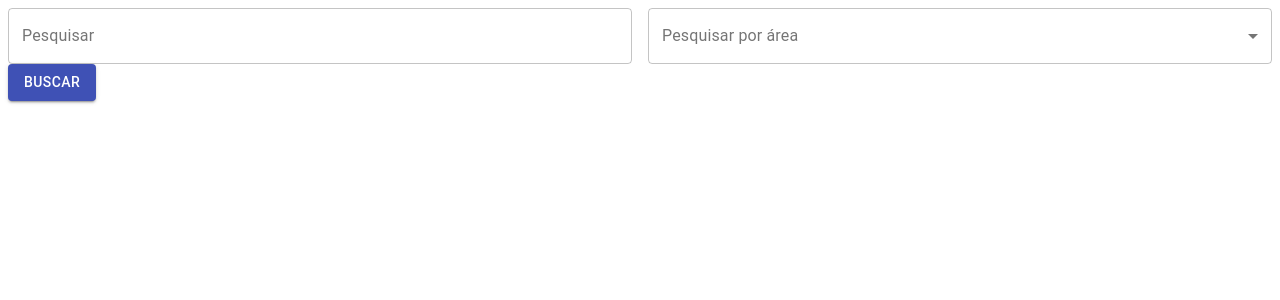
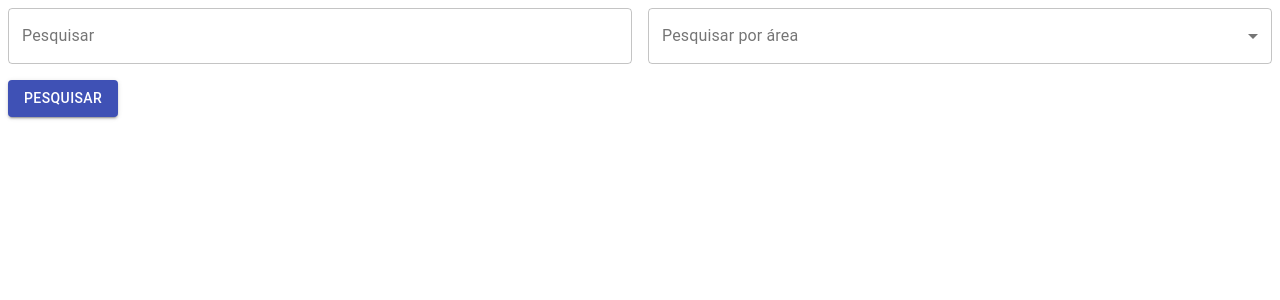
Before and after one commit to gbombassaro/vibe-saude, a React (Create React App) app: page / in a window 1280 px wide. Shown: the top 300 px of the page. Built offline with nearby package versions, Linux system fonts and the light colour scheme; no server answers.

Commit message:
Cria componente Filter

```diff
--- /dev/null
+++ b/src/components/Filters/index.js
@@ -0,0 +1,55 @@
+import React, {useEffect, useState} from 'react';
+import {Button, TextField, Grid, Select, FormControl, InputLabel, MenuItem} from '@material-ui/core';
+import {withStyles} from '@material-ui/core/styles';
+import {skills_list} from '../../actions/skills'
+import {map} from 'lodash';
+
+const styles = () => ({
+  root: {
+    width: '100%'
+  }
+});
+
+const Filters = ({classes, onSearch}) => {
+
+  const [skillsList, setSkills] = useState({});
+  const [selectData, setSelectData] = useState("");
+  const [inputData, setInputData] = useState(null);
+
+  useEffect(() => skills_list().then(payload => setSkills(payload)).catch(e => console.error(e)), [])
+
+  const handleClick = () => {
+    onSearch({name: inputData, skills: selectData});
+  }
+
+  const handleInput = ({target}) => {
+    setInputData(target.value);
+  }
+
+  const handleSelect = ({target}) => {
+    setSelectData(target.value);
+  }
+
+  return (
+    <Grid container spacing={2}>
+      <Grid item xs={12} md={6}>
+        <TextField className={classes.root} onChange={handleInput} label='Pesquisar' variant='outlined' />
+      </Grid>
+
+      <Grid item xs={12} md={6}>
+        <FormControl variant="outlined" className={classes.root}>
+          <InputLabel id="search-label">Pesquisar por área</InputLabel>
+          <Select onChange={handleSelect} labelId="search-label" id="search-by-skill" label="Pesquisar por área">
+            {map(skillsList, (item, key) => <MenuItem key={key} value={item}>{item}</MenuItem>)}
+          </Select>
+        </FormControl>
+      </Grid>
+
+      <Grid item xs={12}>
+        <Button onClick={handleClick} color='primary' variant='contained'>Pesquisar</Button>
+      </Grid>
+    </Grid>
+  )
+}
+
+export default withStyles(styles)(Filters);
--- a/src/components/Home.js
+++ b/src/components/Home.js
@@ -1,75 +1,39 @@
-import {Button, TextField, Grid, Select, FormControl, InputLabel, MenuItem} from '@material-ui/core';
-import {withStyles} from '@material-ui/core/styles';
+import {Grid, Box} from '@material-ui/core';
 import PropTypes from 'prop-types';
 import React, {useEffect, useState} from 'react';
 import {map} from 'lodash';
 
 import DoctorCard from './DoctorCard';
+import Filters from './Filters';
 import {doctors_list} from '../actions/doctors'
-import {skills_list} from '../actions/skills'
 
-const styles = () => ({
-  input: {
-    width: '100%'
-  }
-});
-
-const Home = ({classes}) => {
+const Home = () => {
 
   const [data, setData] = useState({});
-  const [skillsList, setSkills] = useState({});
-  const [selectData, setSelectData] = useState("");
-  const [inputData, setInputData] = useState(null);
 
   useEffect(() => {
     doctors_list()
       .then(payload => setData(payload))
       .catch(e => console.error(e));
-
-    skills_list()
-      .then(payload => setSkills(payload))
-      .catch(e => console.error(e));
   }, [])
 
-  const search = () => {
-    doctors_list({name: inputData, skills: selectData})
-      .then(payload => setData(payload))
-      .catch(e => console.error(e))
-  }
-
-  const handleInput = ({target}) => {
-    setInputData(target.value);
-  }
-
-  const handleSelect = ({target}) => {
-    setSelectData(target.value);
+  const search = params => {
+    doctors_list(params).then(payload => setData(payload)).catch(e => console.error(e))
   }
 
   console.log(data);
 
   return (
-    <React.Fragment>
-      <Grid container spacing={2} justify='center'>
-        <Grid item xs={12} md={6}>
-          <TextField className={classes.input} onChange={handleInput} label='Pesquisar' variant='outlined' />
-          <Button color='primary' variant='contained' onClick={() => search()}>Buscar</Button>
-        </Grid>
-        <Grid item xs={12} md={6}>
-          <FormControl variant="outlined" className={classes.input}>
-            <InputLabel id="search-label">Pesquisar por área</InputLabel>
-            <Select onChange={handleSelect} labelId="search-label" id="search-by-skill" label="Pesquisar por área">
-              {map(skillsList, (item, key) => <MenuItem key={key} value={item}>{item}</MenuItem>)}
-            </Select>
-          </FormControl>
-        </Grid>
-      </Grid>
-
+    <Box>
+      <Box mb={4}>
+        <Filters onSearch={search} />
+      </Box>
       <Grid container spacing={2} justify='center'>
         <Grid item xs={12} md={6}>
           {map(data, (item, key) => <DoctorCard key={key} content={item} onClick={() => console.log(`click ${key}`)} />)}
         </Grid>
       </Grid>
-    </React.Fragment>
+    </Box>
   );
 };
 
@@ -77,4 +41,4 @@ Home.propTypes = {
   history: PropTypes.object,
 };
 
-export default withStyles(styles)(Home);
+export default Home;
```
